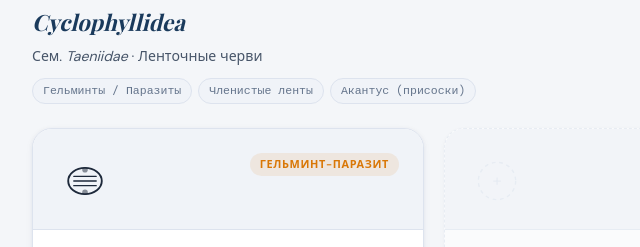
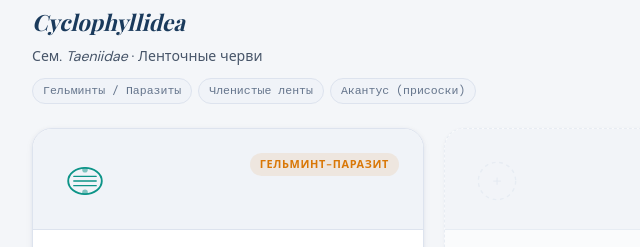
Before and after one commit to kamalovjandos07-sketch/Micro-Vision, a plain HTML site: page index.html in a window 1280 px wide. Shown: the part 1399-1646 px from the top of the page, 0-640 px from the left. Drawn offline with nearby package versions, Linux system fonts and the light colour scheme; some packages are replaced by stand-ins of ours; a script that the page names is missing.

Commit message:
Replace treponema-icon with echinococcus-icon

```diff
--- a/style.css
+++ b/style.css
@@ -447,7 +447,7 @@ body {
 }
 
 .ecoli-icon { color: var(--clr-primary-mid); }
-.treponema-icon { color: var(--clr-accent); }
+.echinococcus-icon { color: var(--clr-accent); }
 .placeholder-icon { color: var(--clr-border); }
 
 .card-badge {
```
